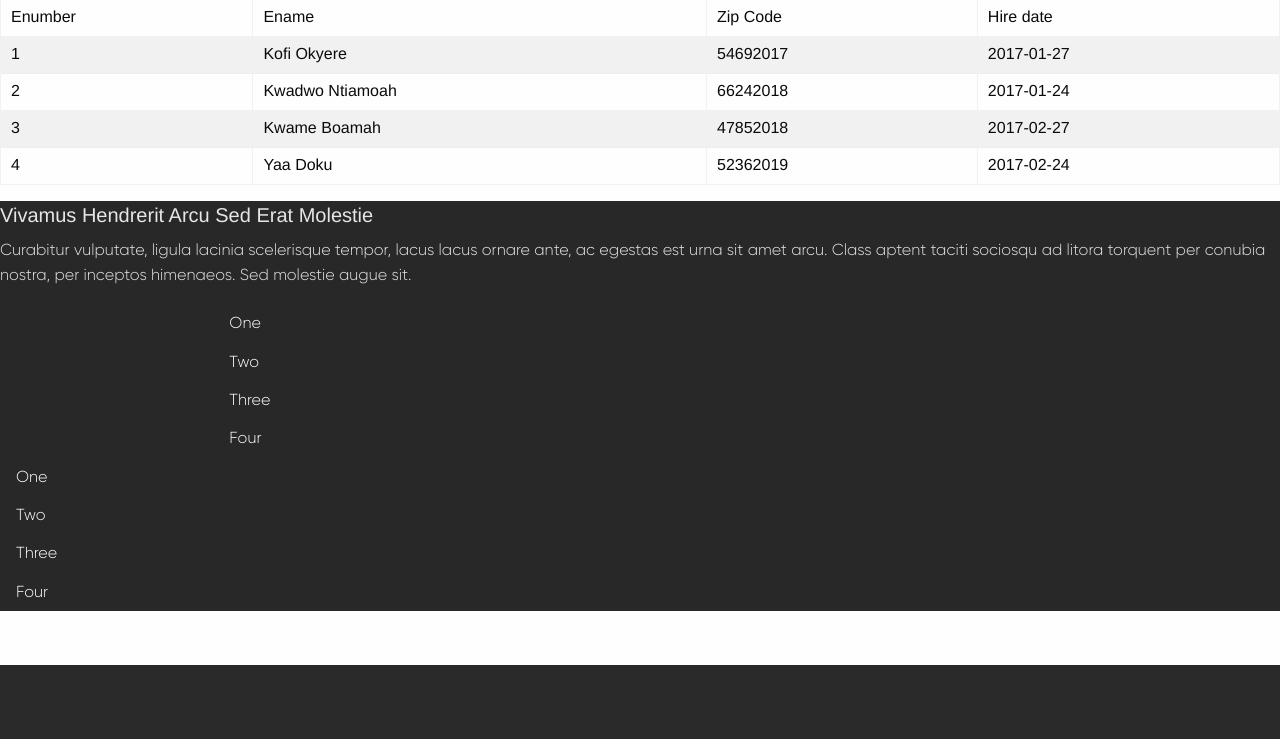
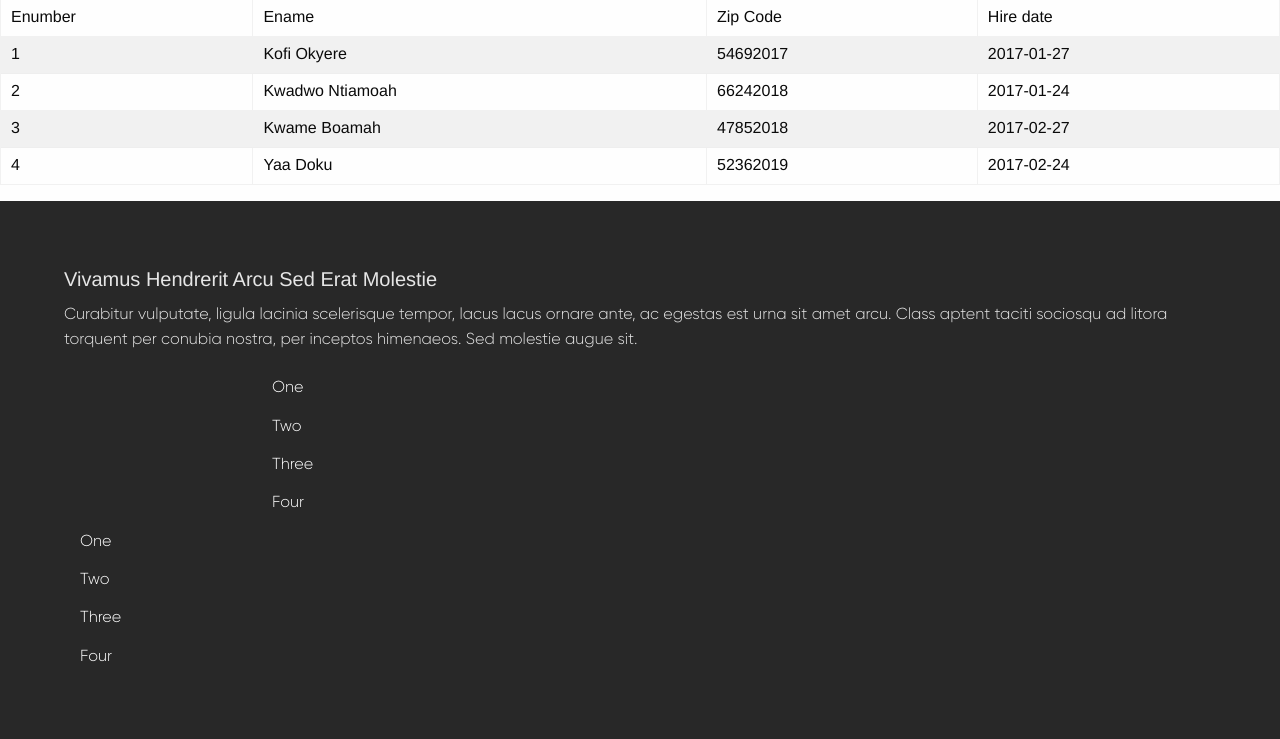
Before and after one commit to KBoohene/E-commerce_final, a PHP site: page /employees.php in a window 1280 px wide. Shown: the part 135-874 px from the top of the page. Before the commit the page ends 800 px from the top, so only its background shows below. Run offline with PHP 8.4, Linux system fonts and the light colour scheme; data comes from the database, SQL or seed files in the repository; some libraries are stand-ins or nearby versions.

Commit message:
Added padding to footer

```diff
--- a/Css/style.css
+++ b/Css/style.css
@@ -34,6 +34,7 @@
 	background-color:#282828;
 	font-family:Gilroy;
 	color:#E6E6E6;
+    padding:4em;
 }
 
 .footer a{
--- a/employees.php
+++ b/employees.php
@@ -108,7 +108,6 @@ else{
         </div>
       </div>
 
-
       <script src="JS/jquery.js"></script>
       <script src="JS/foundation.js"></script>
       <script>
```
